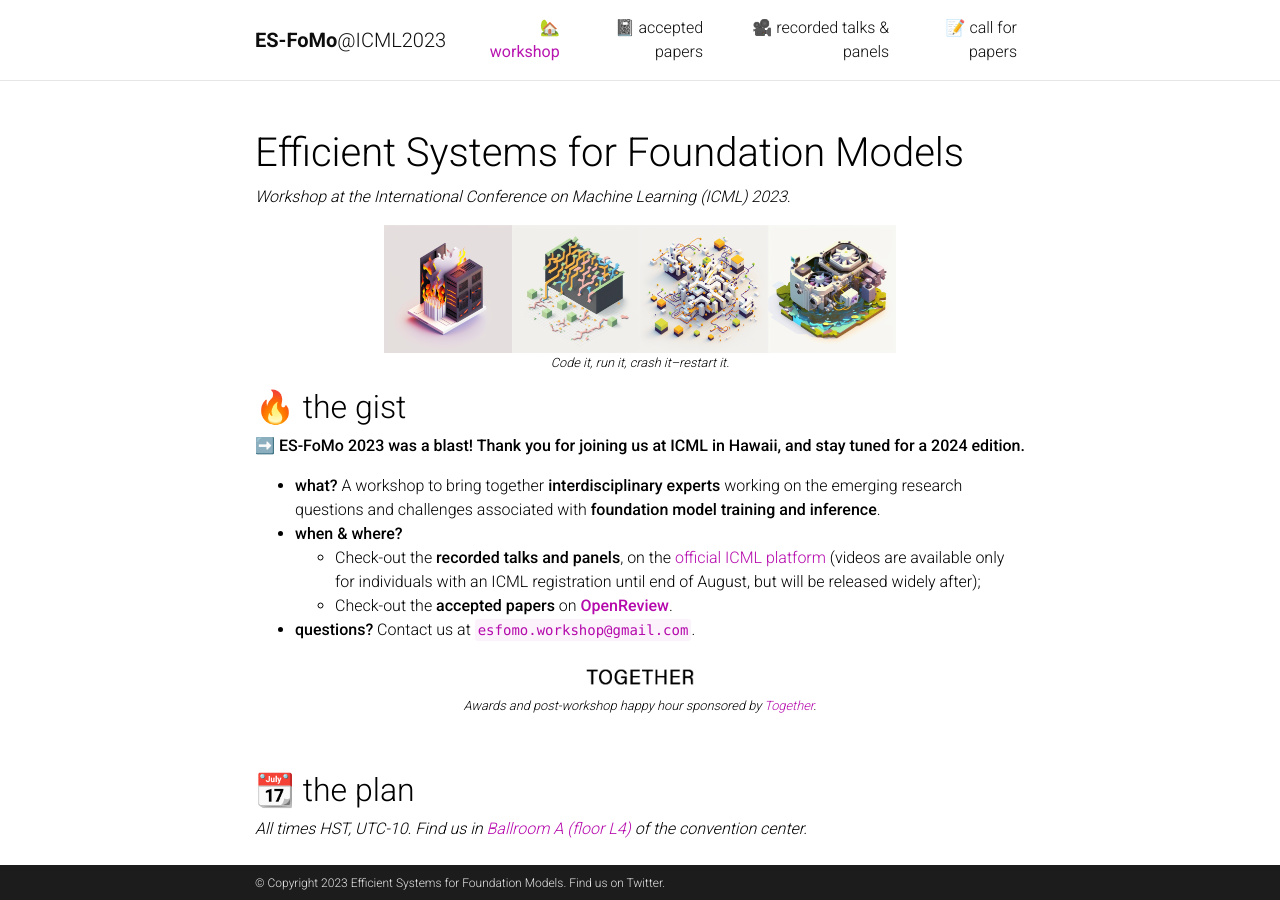
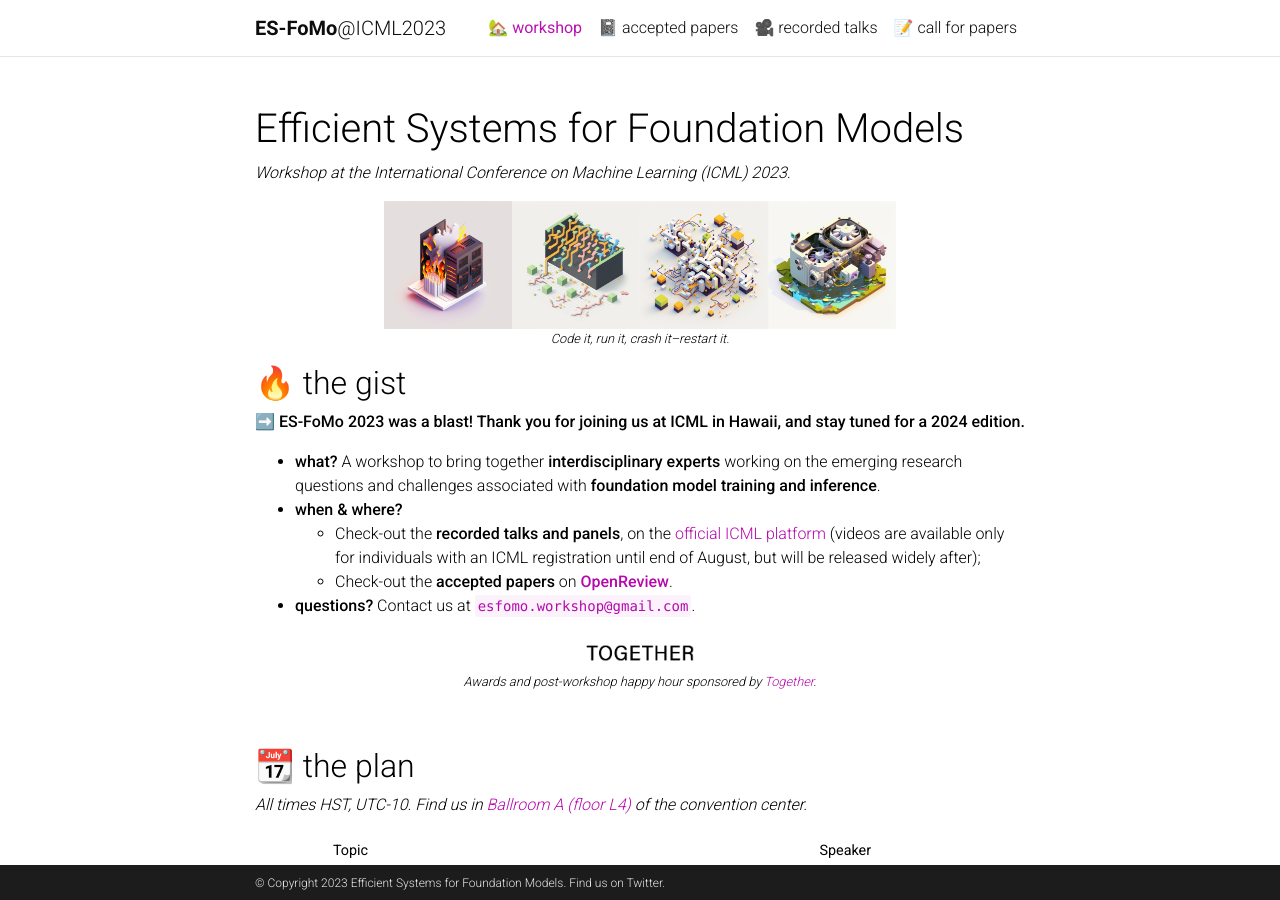
Before and after one commit to slippylolo/es-fomo.github.io, a Jekyll site: the page built from _pages/about.md, in a window 1280 px wide and 900 px high. Built offline with Jekyll 4.4.1, drawn with Linux system fonts in a browser that asks for light colours; full-size pictures stand in for the smaller copies a plugin makes; comment, search, counter and statistics services are not loaded; a style sheet for code colours, icons or effects is not loaded.

Commit message:
:bug: Shorten header

```diff
--- a/_includes/header.html
+++ b/_includes/header.html
@@ -38,7 +38,7 @@
               </li>
 
               <li class="nav-item ">
-                <a class="nav-link" href="https://icml.cc/virtual/2023/workshop/21479">🎥 recorded talks & panels</a>
+                <a class="nav-link" href="https://icml.cc/virtual/2023/workshop/21479">🎥 recorded talks</a>
               </li>
 
               {% if site.blog_nav_title %}
```
